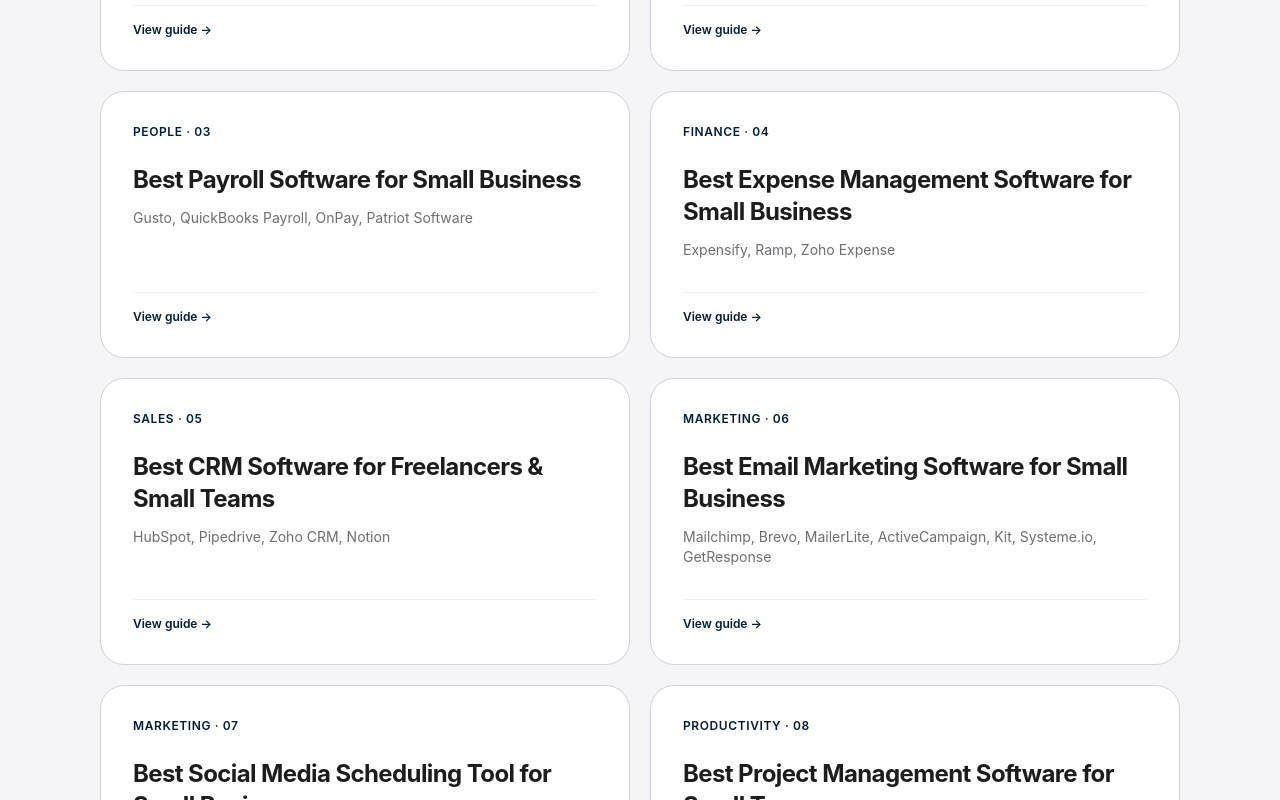
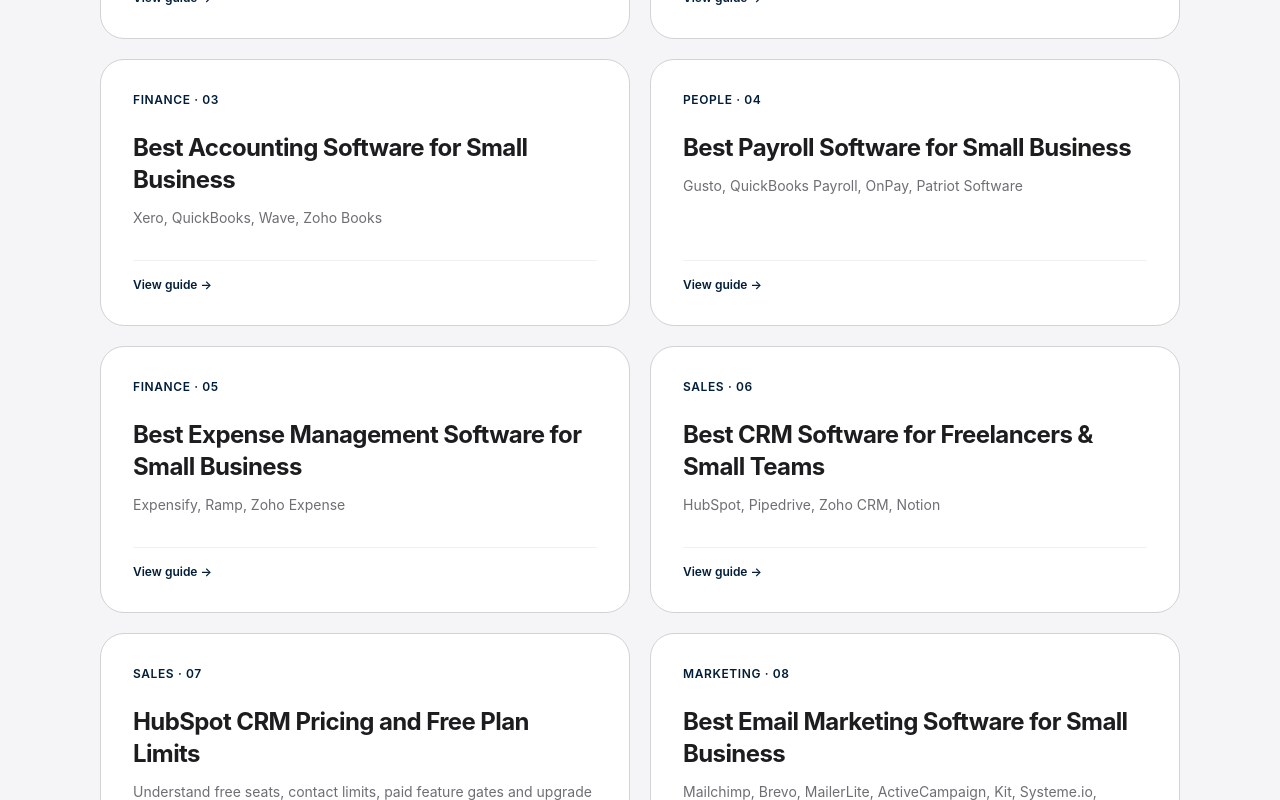
Before and after one commit to LinukaBandara/StackPick, a Next.js app: page /best in a window 1280 px wide. Shown: the part 920-1720 px from the top of the page. Built offline with nearby package versions, Linux system fonts and the light colour scheme; no server answers.

Commit message:
Surface new product pricing guides in the Best directory

```diff
--- a/app/best/page.tsx
+++ b/app/best/page.tsx
@@ -23,14 +23,17 @@ export const metadata: Metadata = {
 
 const ARTICLES = [
   { href: "/best/invoicing-software", title: "Best Invoicing Software for Freelancers", desc: "Wave, FreshBooks, Zoho Invoice, Invoice Ninja, QuickBooks", category: "Finance" },
+  { href: "/best/freshbooks-pricing", title: "FreshBooks Pricing and Client Limits", desc: "Compare plan caps, add-ons, promotional prices and renewal costs.", category: "Finance" },
   { href: "/best/accounting-software", title: "Best Accounting Software for Small Business", desc: "Xero, QuickBooks, Wave, Zoho Books", category: "Finance" },
   { href: "/best/payroll-software", title: "Best Payroll Software for Small Business", desc: "Gusto, QuickBooks Payroll, OnPay, Patriot Software", category: "People" },
   { href: "/best/expense-management-software", title: "Best Expense Management Software for Small Business", desc: "Expensify, Ramp, Zoho Expense", category: "Finance" },
   { href: "/best/crm-software", title: "Best CRM Software for Freelancers & Small Teams", desc: "HubSpot, Pipedrive, Zoho CRM, Notion", category: "Sales" },
+  { href: "/best/hubspot-crm-pricing", title: "HubSpot CRM Pricing and Free Plan Limits", desc: "Understand free seats, contact limits, paid feature gates and upgrade triggers.", category: "Sales" },
   { href: "/best/email-marketing-software", title: "Best Email Marketing Software for Small Business", desc: "Mailchimp, Brevo, MailerLite, ActiveCampaign, Kit, Systeme.io, GetResponse", category: "Marketing" },
   { href: "/best/social-media-scheduling", title: "Best Social Media Scheduling Tool for Small Business", desc: "Buffer, Hootsuite, Later", category: "Marketing" },
   { href: "/best/project-management-software", title: "Best Project Management Software for Small Teams", desc: "Trello, Asana, ClickUp, monday.com", category: "Productivity" },
   { href: "/best/website-builders", title: "Best Website Builder for Small Business", desc: "Squarespace, Wix, Shopify, Webflow", category: "Marketing" },
+  { href: "/best/webflow-pricing", title: "Webflow Pricing: Site vs Workspace Plans", desc: "Separate hosting, publishing, collaboration and ecommerce costs.", category: "Marketing" },
   { href: "/best/appointment-scheduling-software", title: "Best Appointment Scheduling Software for Small Business", desc: "Calendly, Acuity Scheduling, Cal.com", category: "Operations" },
   { href: "/best/form-builders", title: "Best Form Builder for Small Business", desc: "Google Forms, Typeform, Jotform", category: "Productivity" },
   { href: "/best/cloud-storage", title: "Best Cloud Storage for Small Business Teams", desc: "Google Drive, Dropbox, Microsoft OneDrive", category: "Security" },
```
